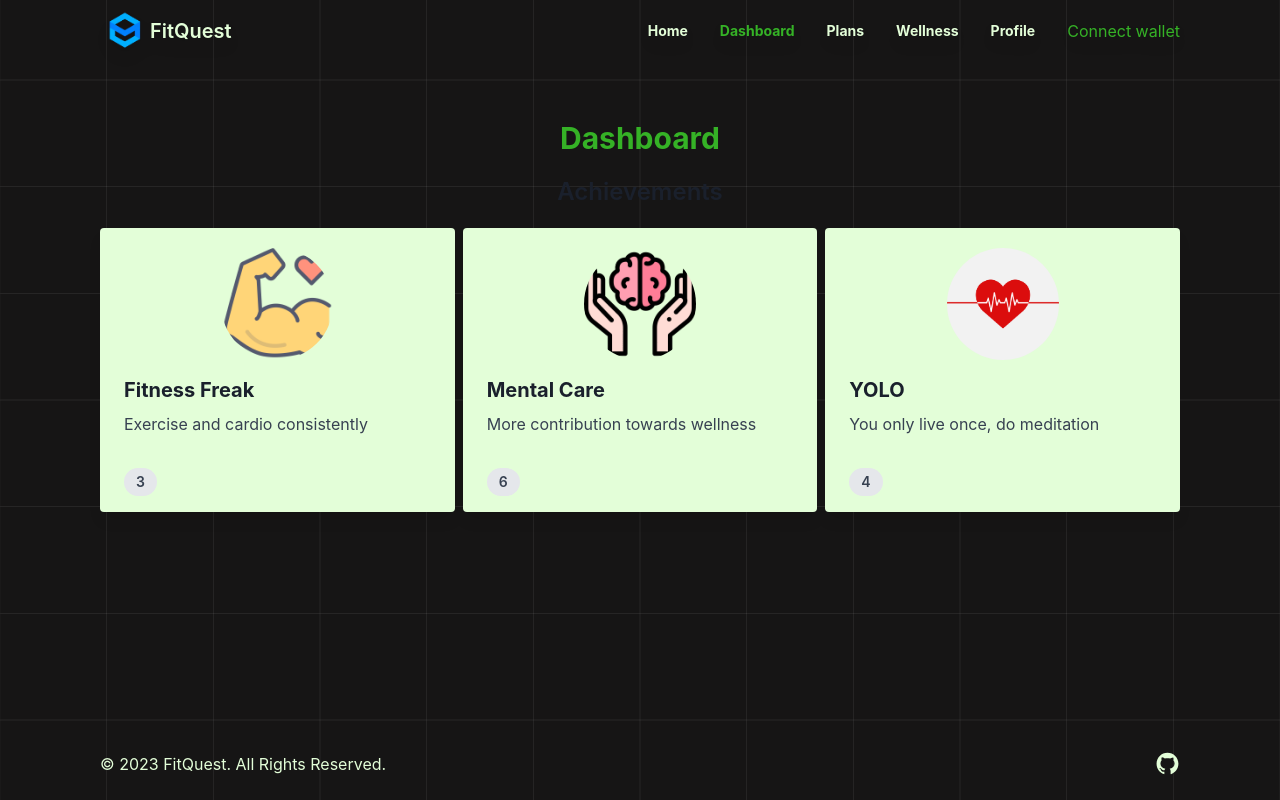
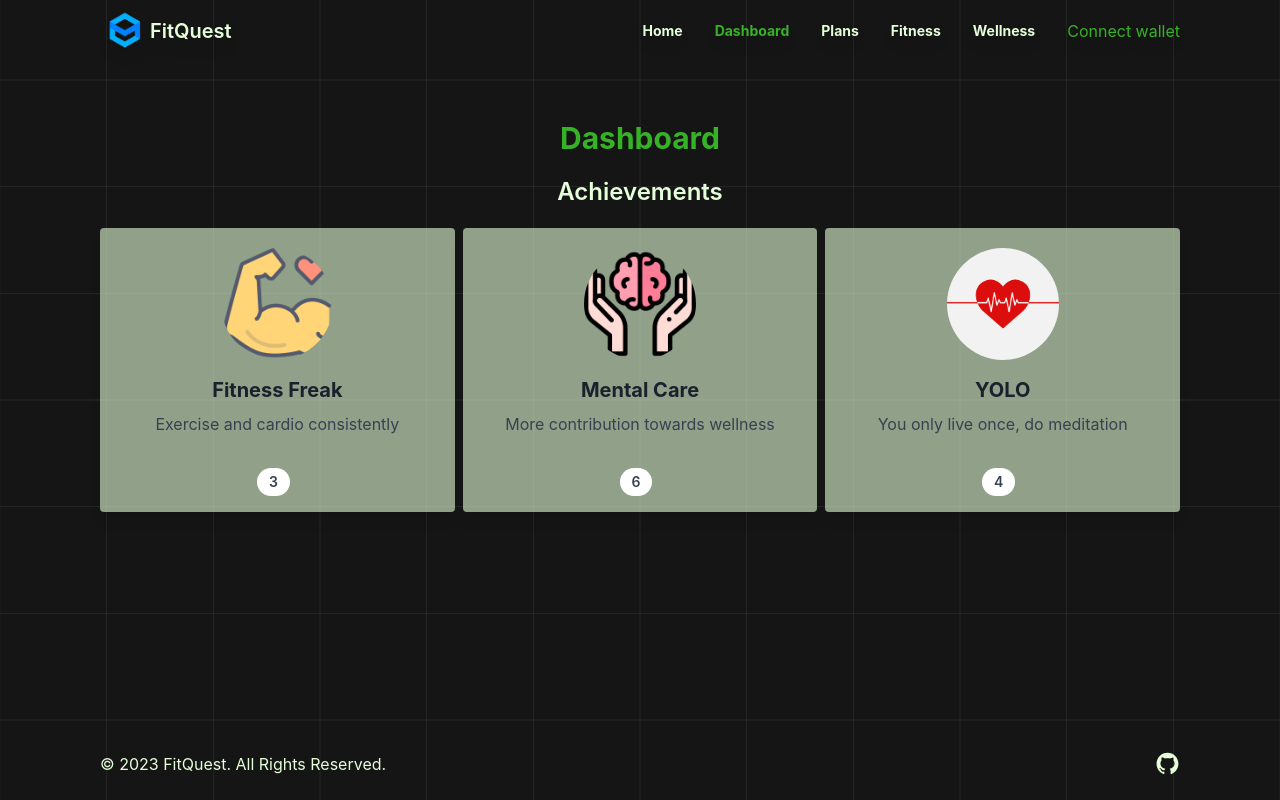
Before and after one commit to neel-ds/FitQuest, a Next.js app: page /dashboard in a window 1280 px wide. Built offline with nearby package versions, Linux system fonts and the light colour scheme.

Commit message:
Add fitness and wellness pages

```diff
--- a/src/components/NavBar.jsx
+++ b/src/components/NavBar.jsx
@@ -77,6 +77,19 @@ const Header = () => {
               </li>
               <li>
                 <Link
+                  href="/fitness"
+                  className={`${
+                    pathname === "/fitness"
+                      ? "text-[#35B226]"
+                      : "text-[#E3FED8]"
+                  } block py-2 pr-4 pl-3 border-b border-gray-100 hover:bg-gray-50 md:hover:bg-transparent md:border-0 md:hover:text-[#9FE598] md:p-0`}
+                  aria-current="page"
+                >
+                  <b>Fitness</b>
+                </Link>
+              </li>
+              <li>
+                <Link
                   href="/wellness"
                   className={`${
                     pathname === "/wellness"
@@ -88,19 +101,6 @@ const Header = () => {
                   <b>Wellness</b>
                 </Link>
               </li>
-              <li>
-                <Link
-                  href="/profile"
-                  className={`${
-                    pathname === "/profile"
-                      ? "text-[#35B226]"
-                      : "text-[#E3FED8]"
-                  } block py-2 pr-4 pl-3 border-b border-gray-100 hover:bg-gray-50 md:hover:bg-transparent md:border-0 md:hover:text-[#9FE598] md:p-0`}
-                  aria-current="page"
-                >
-                  <b>Profile</b>
-                </Link>
-              </li>
             </ul>
           </div>
         </div>
--- /dev/null
+++ b/src/components/goal-card.jsx
@@ -0,0 +1,14 @@
+import React from 'react'
+
+const GoalCard = ({ amount, type, title }) => {
+  return (
+    <div className="flex flex-col justify-center p-6 bg-[#9FE598]/30 border border-[#9FE598] rounded-lg shadow-lg text-center">
+    <h5 className="mb-2 text-2xl tracking-tight text-[#35B226]">{title}</h5>
+    <div className="flex items-center justify-center">
+      <p className="text-white z-1 px-4">{amount} {type}</p>
+    </div>
+  </div>
+  )
+}
+
+export default GoalCard
--- a/src/components/sub-title.jsx
+++ b/src/components/sub-title.jsx
@@ -3,7 +3,7 @@ import React from 'react'
 const SubTitle = ({ title, color }) => {
   return (
     <div className="flex flex-col text-center w-full">
-      <h2 className={`text-2xl font-semibold title-font text-[#${color === 'light' ? '9FE598' : '35B226'}]`}>
+      <h2 className={`text-2xl font-semibold title-font text-[#${color === 'light' ? '9FE598' : 'E3FED8'}]`}>
         {title}
       </h2>
     </div>
--- a/src/pages/dashboard.jsx
+++ b/src/pages/dashboard.jsx
@@ -5,18 +5,16 @@ import Image from 'next/image'
 
 const Card = ({ title, desc, img, goals }) => {
   return (
-    <div className="w-full md:w-1/3 bg-[#E3FED8] rounded overflow-hidden shadow-lg">
+    <div className="w-full md:w-1/3 bg-[#E3FED8]/60 rounded overflow-hidden shadow-lg">
       <div className="flex mx-auto justify-center pt-5 w-28">
         <Image className=" w-full rounded-full h-96 md:h-auto object-cover md:w-48" src={img} width="200" height="200" alt="Icon" />
       </div>
       <div className="px-6 py-4">
-        <div className="font-bold text-xl mb-2">{title}</div>
-        <p className="text-gray-700 text-base">{desc}</p>
+        <div className="font-bold text-xl mb-2 text-center">{title}</div>
+        <p className="text-gray-700 text-base text-center">{desc}</p>
       </div>
-      <div className="px-6 pt-4 pb-2">
-        {
-          goals.map(goal => <span className="inline-block bg-gray-200 rounded-full px-3 py-1 text-sm font-semibold text-gray-700 mr-2 mb-2" key={goal}>{goal}</span>)
-        }
+      <div className="px-6 pt-4 pb-2 text-center">
+        <span className="inline-block bg-white rounded-full px-3 py-1 text-sm font-semibold text-gray-700 mr-2 mb-2">{goals}</span>
       </div>
     </div>
   )
@@ -34,12 +32,12 @@ function Dashboard() {
     <main className="px-4 md:px-0 mx-auto max-w-[1080px] min-h-[calc(100vh-143px)]">
       <div className="md:text-left flex justify-center flex-col pt-[50px]">
         <Title title="Dashboard" />
-        <SubTitle title='Achievements' />
+        <SubTitle title='Achievements' color="dark" />
         <div className="space-y-2 mt-5">
           <div className="md:space-x-2 space-y-2 md:space-y-0 flex flex-col md:flex-row">
-            <Card title="Fitness Freak" desc="Exercise and cardio consistently" img="/muscle.png" goals={["3"]} />
-            <Card title="Mental Care" desc="More contribution towards wellness" img="/mental-health.png" goals={["6"]} />
-            <Card title="YOLO" desc="You only live once, do meditation" img="/heart.jpg" goals={["4"]} />
+            <Card title="Fitness Freak" desc="Exercise and cardio consistently" img="/muscle.png" goals="3" />
+            <Card title="Mental Care" desc="More contribution towards wellness" img="/mental-health.png" goals="6" />
+            <Card title="YOLO" desc="You only live once, do meditation" img="/heart.jpg" goals="4" />
           </div>
         </div>
       </div>
--- /dev/null
+++ b/src/pages/fitness.jsx
@@ -0,0 +1,38 @@
+import Head from 'next/head'
+import Title from '@/components/title'
+import SubTitle from '@/components/sub-title'
+import GoalCard from '@/components/goal-card'
+
+function Fitness() {
+  return (
+    <>
+    <Head>
+      <title>Fitness</title>
+      <meta name="description" content="FitQuest - Fitness" />
+      <meta name="viewport" content="width=device-width, initial-scale=1" />
+      <link rel="icon" href="/favicon.ico" />
+    </Head>
+    <main className="px-4 md:px-0 mx-auto max-w-[1080px] min-h-[calc(100vh-143px)]">
+      <div className="md:text-left flex justify-center flex-col pt-[50px]">
+        <Title title="Fitness" />
+        <div className="space-y-2 mt-5">
+        <div className="px-5">
+            <div className="flex flex-col md:flex-row md:space-x-5">
+              <div className="w-full md:w-1/2 space-y-4">
+                <SubTitle title='Steps' color="dark" />
+                <GoalCard title="Weekly Steps Goal" amount={100} type="Steps" />
+              </div>
+              <div className="w-full md:w-1/2 space-y-4 mt-5 md:mt-0">
+                <SubTitle title='Calories' color="dark" />
+                <GoalCard title="Weekly Calories Goal" amount={100} type="Calories" />
+              </div>
+            </div>
+          </div>
+        </div>
+      </div>
+    </main>
+  </>
+  )
+}
+
+export default Fitness
--- a/src/pages/plans.jsx
+++ b/src/pages/plans.jsx
@@ -5,7 +5,7 @@ import Image from 'next/image'
 
 const Card = ({ title, desc, img, price }) => {
   return (
-    <div className="w-full md:w-1/3 bg-[#E3FED8] rounded overflow-hidden shadow-lg">
+    <div className="w-full md:w-1/3 bg-[#E3FED8]/60 rounded overflow-hidden shadow-lg">
       <div className="pt-5">
         <SubTitle title={title} color="dark" />
       </div>
--- /dev/null
+++ b/src/pages/wellness.jsx
@@ -0,0 +1,38 @@
+import Head from 'next/head'
+import Title from '@/components/title'
+import SubTitle from '@/components/sub-title'
+import GoalCard from '@/components/goal-card'
+
+function Wellness() {
+  return (
+    <>
+    <Head>
+      <title>Wellness</title>
+      <meta name="description" content="FitQuest - Wellness" />
+      <meta name="viewport" content="width=device-width, initial-scale=1" />
+      <link rel="icon" href="/favicon.ico" />
+    </Head>
+    <main className="px-4 md:px-0 mx-auto max-w-[1080px] min-h-[calc(100vh-143px)]">
+      <div className="md:text-left flex justify-center flex-col pt-[50px]">
+        <Title title="Wellness" />
+        <div className="space-y-2 mt-5">
+        <div className="px-5">
+            <div className="flex flex-col md:flex-row md:space-x-5">
+              <div className="w-full md:w-1/2 space-y-4">
+                <SubTitle title='Sleep' color="dark" />
+                <GoalCard title="Weekly Sleep Goal" amount={100} type="Hours" />
+              </div>
+              <div className="w-full md:w-1/2 space-y-4 mt-5 md:mt-0">
+                <SubTitle title='Wellness' color="dark" />
+                <GoalCard title="Weekly Wellness Goal" amount={100} type="Hours" />
+              </div>
+            </div>
+          </div>
+        </div>
+      </div>
+    </main>
+  </>
+  )
+}
+
+export default Wellness
```
